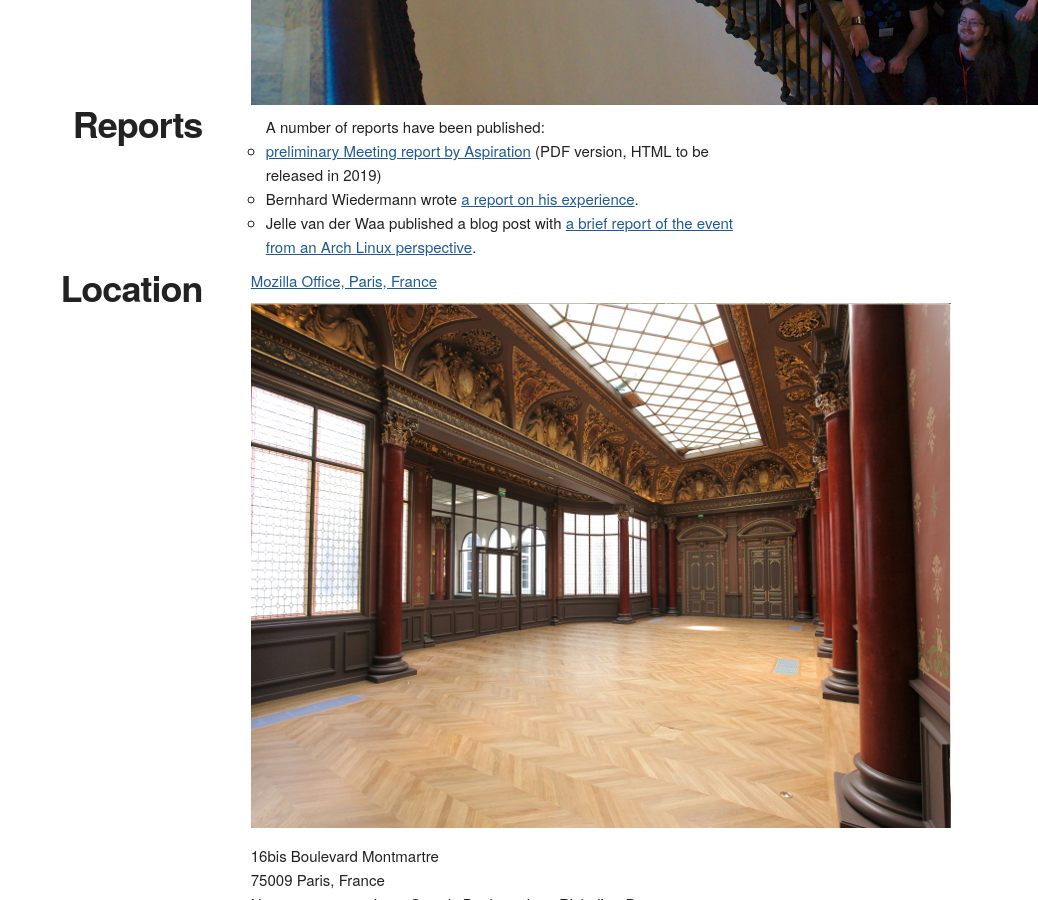
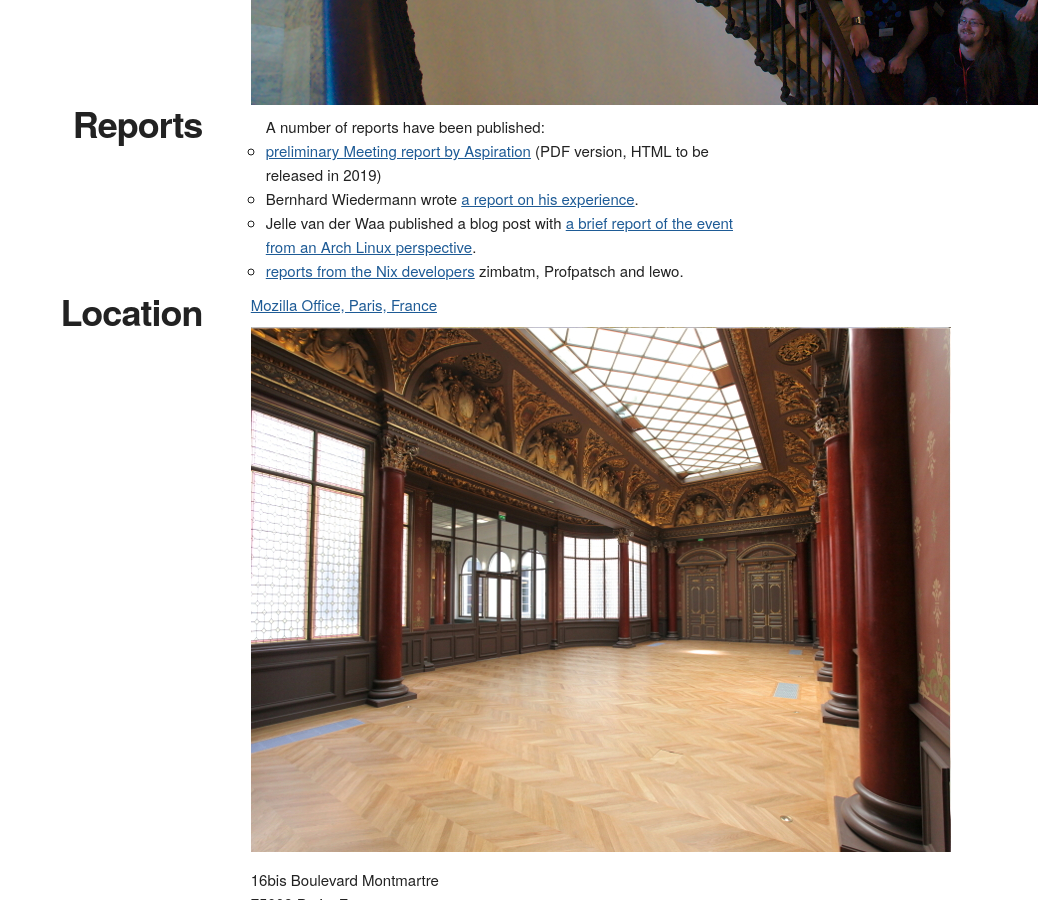
Before and after one commit to prototypefund/reproducible-website, a Jekyll site: the page built from _events/paris2018.html, in a window 1280 px wide and 900 px high, scrolled down 1461 px. Shown: the whole window, without its empty margins (242-1280 px from the left). Built offline with Jekyll 4.4.1, drawn with Linux system fonts in a browser that asks for light colours; some web fonts are replaced.

Commit message:
Paris: add link to https://discourse.nixos.org/t/reproducible-builds-summit-report/1683/2
Signed-off-by: Holger Levsen <holger@layer-acht.org>

```diff
--- a/_events/paris2018.html
+++ b/_events/paris2018.html
@@ -65,6 +65,7 @@ event_summary: A three-day workshop to continue and grow the Reproducible Builds
       <li><a href="/files/ReproducibleSummit4EventDocumentation.pdf">preliminary Meeting report by Aspiration</a> (PDF version, HTML to be released in 2019)</li>
       <li>Bernhard Wiedermann wrote <a href="https://lizards.opensuse.org/2018/12/17/report-from-the-reproducible-builds-summit-2018/">a report on his experience</a>.</li>
       <li>Jelle van der Waa published a blog post with <a href="https://vdwaa.nl/arch-reproducible-build-summit-18.html#arch-reproducible-build-summit-18">a brief report of the event from an Arch Linux perspective</a>.</li>
+      <li><a href="https://discourse.nixos.org/t/reproducible-builds-summit-report/1683/2">reports from the Nix developers</a> zimbatm, Profpatsch and lewo.</a></li>
     </ul>
     </p>
  </div>
```
